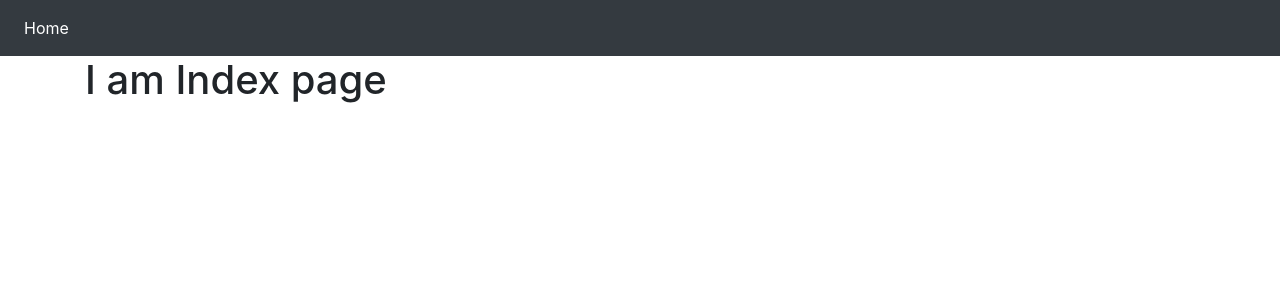
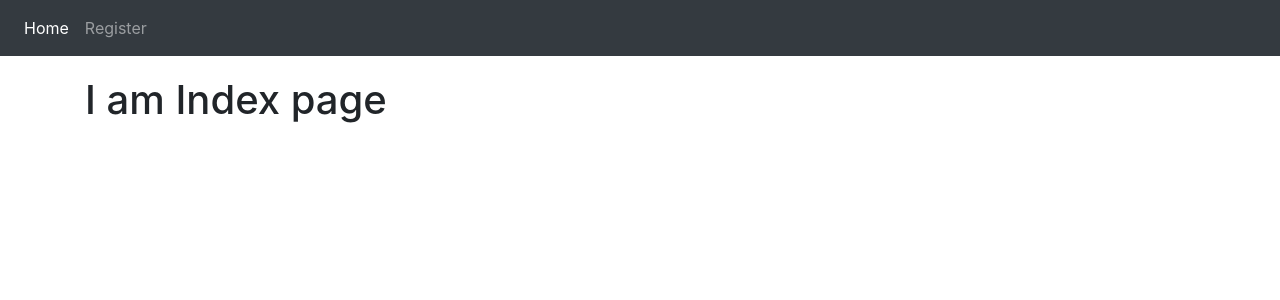
Before and after one commit to hasibkyau/django_2nd_Project_Authentiaction, a Django app: page / in a window 1280 px wide. Shown: the top 300 px of the page. Run offline with Django 4.2, Linux system fonts and the light colour scheme.

Commit message:
added register template and form

```diff
--- a/My_Second_Project/settings.py
+++ b/My_Second_Project/settings.py
@@ -119,7 +119,7 @@ USE_TZ = True
 # https://docs.djangoproject.com/en/4.1/howto/static-files/
 
 STATIC_URL = 'static/'
-STATICFILES_DIRS = [STATIC_DIR]
+STATICFILES_DIRS = [STATIC_DIR,]
 
 MEDIA_ROOT = MEDIA_DIR
 MEDIA_URL = '/media/'
--- a/login_app/urls.py
+++ b/login_app/urls.py
@@ -5,5 +5,6 @@ from login_app import views
 app_name = 'login_app'
 
 urlpatterns = [
-    path('', views.index, name='index')
+    path('', views.index, name='index'),
+    path('register/', views.register, name='register')
 ]
--- a/login_app/views.py
+++ b/login_app/views.py
@@ -1,7 +1,13 @@
 from django.shortcuts import render
-
+from login_app.forms import UserForm, UserInfoForm
 # Create your views here.
 
 def index(request):
     diction = {'title':"Home"}
     return render(request, 'login_app/index.html', context=diction)
+
+def register(request):
+    user_form = UserForm()
+    user_info_form = UserInfoForm()
+    diction = {'user_form':user_form, 'user_info_form': user_info_form}
+    return render(request, 'login_app/register.html', context=diction)
--- a/templates/login_app/base.html
+++ b/templates/login_app/base.html
@@ -17,10 +17,13 @@
        <li class="nav-item active">
         <a class="nav-link" href="{% url 'login_app:index' %}">Home</a>
        </li>
+       <li class="nav-item">
+        <a class="nav-link" href="{% url 'login_app:register' %}">Register</a>
+       </li>
      </ul>
    </nav>
 
-   <div class="container">
+   <div class="container" style="padding-top:20px">
 
      {% block body_block %}
 
```
Also changed, not shown: login_app/forms.py (added, +14 -0 lines), templates/login_app/register.html (added, +10 -0 lines).
